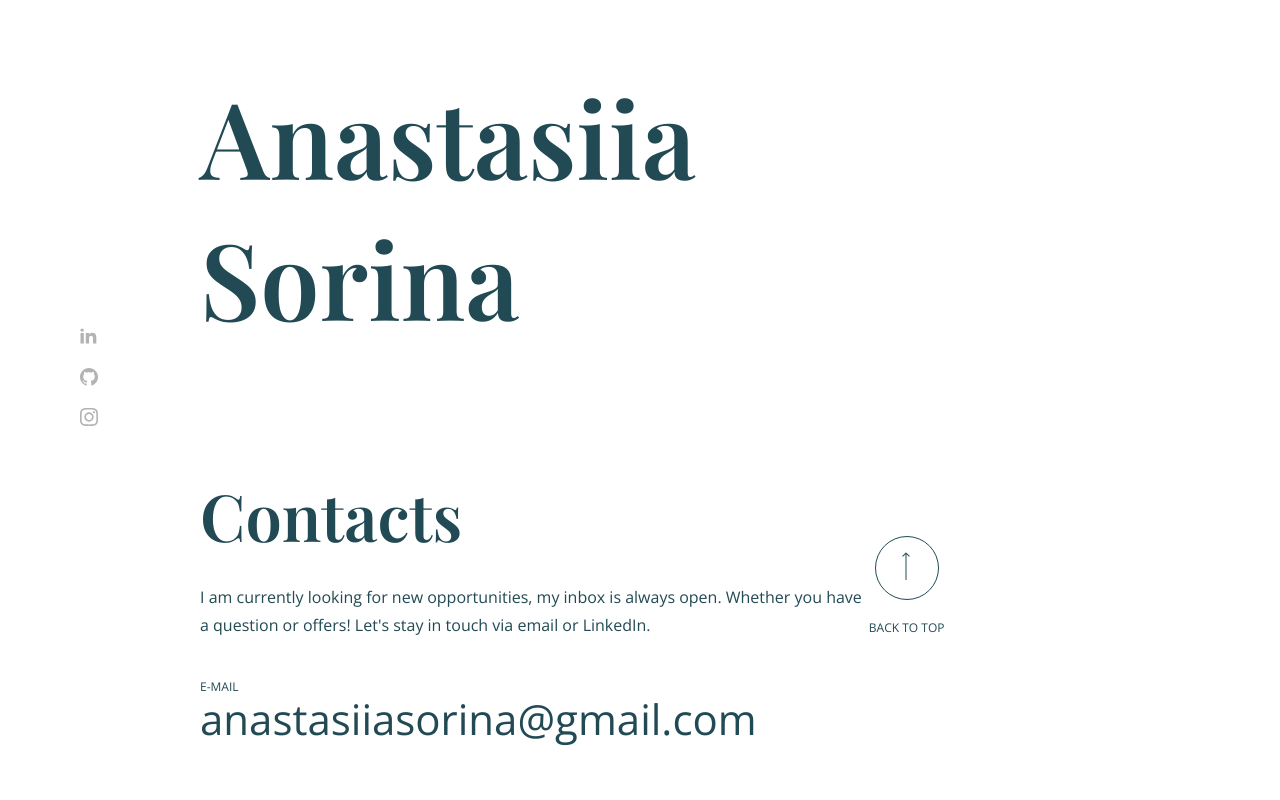
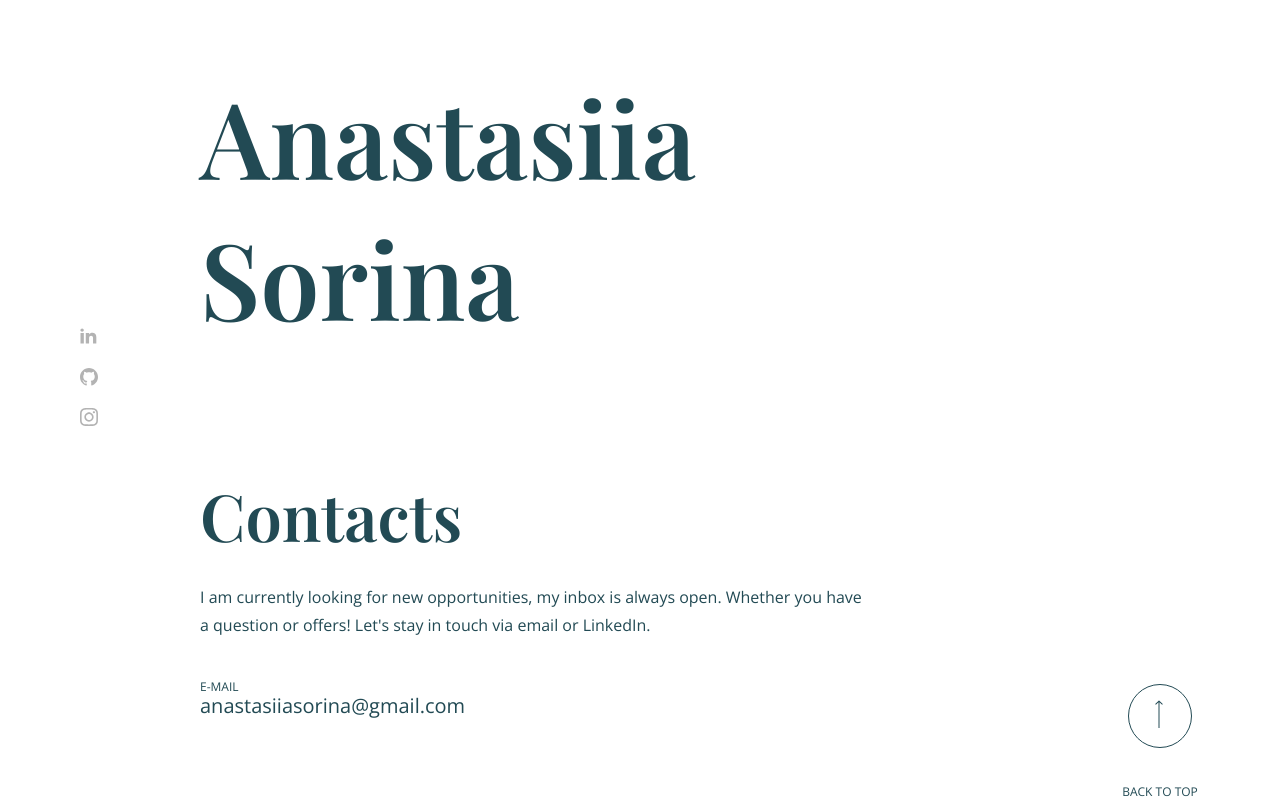
Before and after one commit to AnastasiSo/Portfolio-Project, a React app: page / in a window 1280 px wide. Shown: the part 373-1173 px from the top of the page. Before the commit the page ends 1120 px from the top, so only its background shows below. Built offline with nearby package versions, Linux system fonts and the light colour scheme.

Commit message:
Update _contacts.scss

```diff
--- a/src/_styles/_contacts.scss
+++ b/src/_styles/_contacts.scss
@@ -1,16 +1,21 @@
 .contacts {
   color: $dark-blue;
+  display: flex;
+  justify-content: space-between;
+
   h2 {
     @include h2-font;
   }
   .contacts-description {
     @include paragraph-font;
+    margin-top: $size-unit * 5; // 20px
   }
   .contacts-title {
     @include label-font-sm;
   }
   .contacts-mail {
     font-size: 42px; // TODO: use line-height and fonts value multiply $size-unit
+    margin-top: $size-unit; // 4px
   }
 
   .social-media {
@@ -19,7 +24,6 @@
 
   .back-top-button {
     width: $size-unit * 20; // 80px
-
     .circular-button {
       margin: 0 auto;
     }
@@ -34,10 +38,6 @@
 @media (max-width: $breakpoint-sm) {
   .contacts {
     margin-top: $size-unit * 42; // 168px
-
-    .contacts-description {
-      margin-top: $size-unit * 5; // 20px
-    }
 
     .contacts-title {
       margin-top: $size-unit * 6; // 24px
@@ -55,11 +55,34 @@
     }
 
     .back-top-button {
+      padding-top: $size-unit * 37; // 148px
       margin: 0 auto;
+
+      p {
+        padding-top: $size-unit * 4; // 16px
+      }
+    }
+  }
+}
+
+@media (min-width: $breakpoint-sm) {
+  .contacts {
+    margin-top: $size-unit * 28; // 112px
+
+    .contacts-title {
+      margin-top: $size-unit * 5; // 20px
+    }
+
+    .contacts-mail {
+      font-size: $size-unit * 5; // 20px
+      margin-top: $border-unit * 2; // 2px
+      margin-bottom: $size-unit * 6; // 24px
+    }
+
+    .back-top-button {
       padding-top: $size-unit * 37; // 148px
 
       p {
-        margin: 0 auto;
         padding-top: $size-unit * 4; // 16px
       }
     }
@@ -79,9 +102,6 @@
       margin-top: $size-unit * 10; // 40px
     }
 
-    .contacts-mail {
-      margin-top: $size-unit; // 4px
-    }
     .back-top-button {
       margin-top: $size-unit * 16; // 64px
 
```
